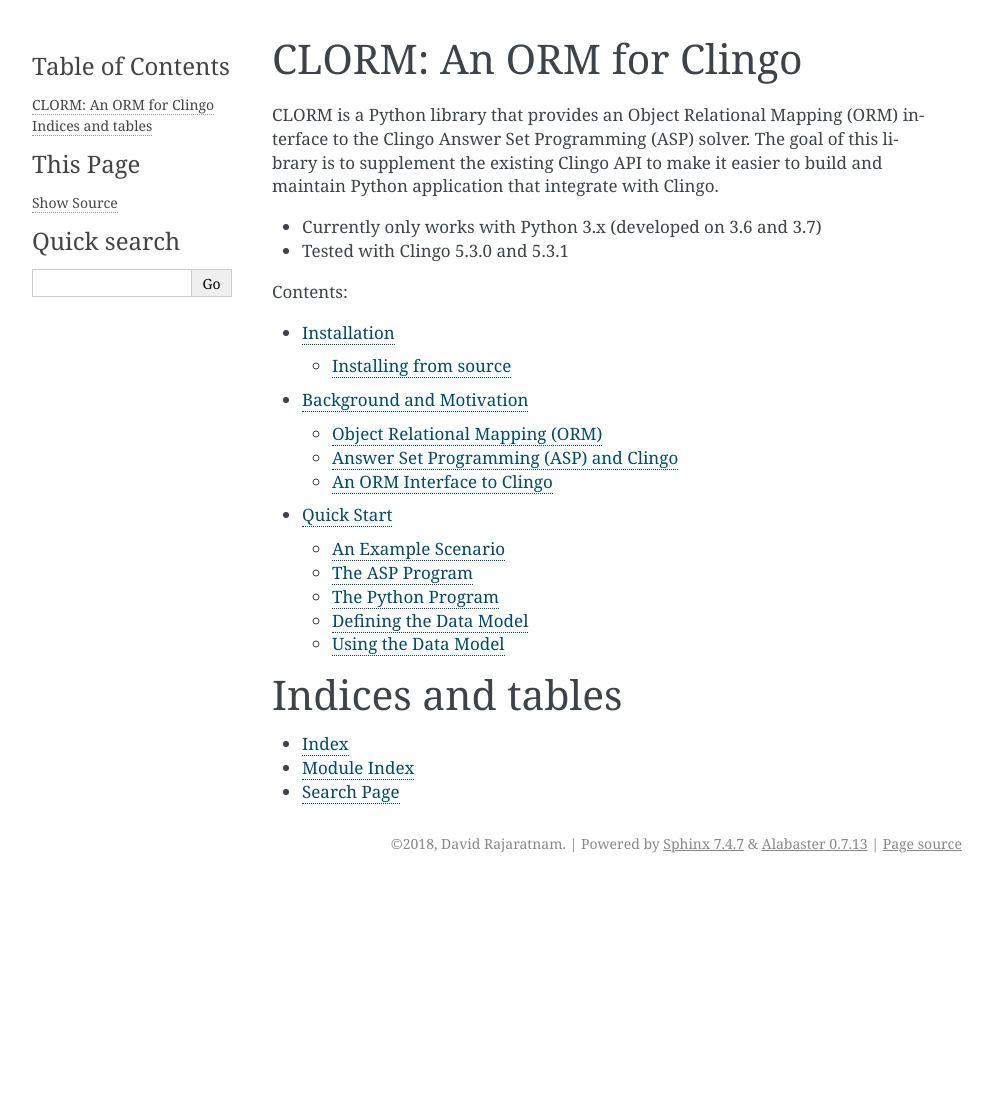
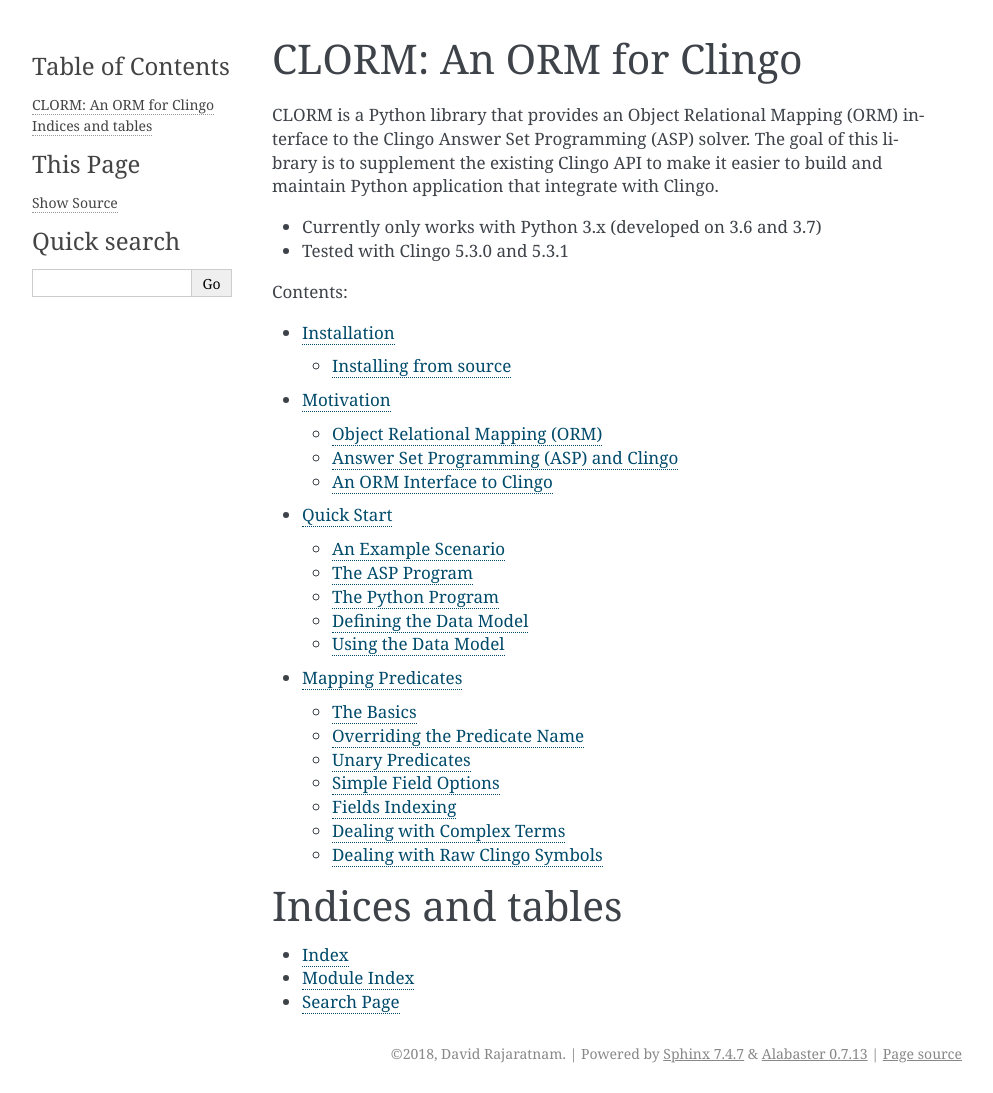
Before and after one commit to potassco/clorm, a Sphinx documentation site: the page built from docs/index.rst, in a window 1280 px wide. Shown: the whole page, without its empty margins (148-1141 px from the left). Built offline with Sphinx 7.4.7, drawn with Linux system fonts in a browser that asks for light colours; before the commit the page ends 900 px from its top, so only the background shows below that; some of the changed lines change nothing that is shown.

Commit message:
Described mapping predicates. Still need describe the FactBase and the integration with Clingo

```diff
--- a/docs/clorm/background.rst
+++ b/docs/clorm/background.rst
@@ -1,5 +1,5 @@
-Background and Motivation
-=========================
+Motivation
+==========
 
 Object Relational Mapping (ORM)
 -------------------------------
--- /dev/null
+++ b/docs/clorm/predicate.rst
@@ -0,0 +1,378 @@
+Mapping Predicates
+==================
+
+The heart of an ORM is defining the mapping between the predicates and Python
+objects. In CLORM this is acheived by sub-classing the ``Predicate`` class and
+defining the fields that map to the ASP predicate parameters.
+
+The Basics
+----------
+
+It is easiest to explain this mapping by way of a simple example. Consider the
+following ground atoms for the predicates ``address/2`` and ``pets/2``. This
+specifies that the address of the entity ``dave`` is ``UNSW Sydney`` and
+he/she/it has 1 pet.
+
+.. code-block:: prolog
+
+   address(dave, "UNSW Sydney").
+   pets(dave, 1).
+
+First, it is worth highlighting a few points about ASP syntax. All predicates
+must start with a lower-case letter and consist of only alphanumeric
+characters. ASP supports three basic types of *terms* (i.e., the parameters of a
+predicate); a *constant*, a *string*, and an *integer*. Like the predicate name
+requirements, constants consist of only alphanumeric characters with a starting
+lower-case character, a string occurs in quotes and can contain arbitrary
+characters.
+
+ASP syntax also supports *complex terms* which we will discuss later. Note: ASP
+does not support real number values.
+
+The following Python code provides the mapping to the ASP predicates:
+
+.. code-block:: python
+
+   from clorm import *
+
+   class Address(Predicate):
+      entity = ConstantField()
+      details = StringField()
+
+   class Pets(Predicate):
+      entity = ConstantField()
+      num = IntegerField(default=0)
+
+With the above class definitions we can instantiate some objects:
+
+.. code-block:: python
+
+   fact1 = Address(entity="bob", details="Sydney uni")
+   fact2 = Pets(entity="bob")
+   fact3 = Pets(entity="bill", num=2)
+
+When this Python code is imported into the Clingo solver it will correspond to
+the following two *ground atoms* (i.e., facts):
+
+.. code-block:: prolog
+
+   address(bob, "Sydney uni").
+   pets(bob, 0).
+   pets(bill, 2).
+
+There are some things to note here:
+
+* Predicate names: by default the name of the predicate is determined from the
+  class name with the first letter translated to lower-case.
+* Field order: the order of declared fields in the predicate class definition is
+  important.
+* Constant vs string: ``"bob"`` and ``"Sydney uni"`` are both Python strings but
+  because of the declaration of ``entity`` as a ``ConstantField`` this ensures
+  that the Python string ``"bob"`` is treated as an ASP constant. Note:
+  currently it is the users responsibility to ensure that the Python string
+  passed to a constant field satisfies the syntactic restriction.
+* The use of a default value: all the simple field types support the
+  specification of a default value.
+
+
+Overriding the Predicate Name
+-----------------------------
+
+There are many reasons why you might not want to use the default predicate name
+mapping. For example, the Python class name that would produce the desired
+predicate name may already be taken. Alternatively, you might want to
+distinguish between predicates which the same name but different arities; having
+predicates with the same name but a different arity is a legitimate and common
+practice with ASP programming.
+
+Overriding the default predicate name requires declaring a ``Meta`` sub-class
+for the predicate definition.
+
+.. code-block:: python
+
+   from clorm import *
+
+   class Address2(Predicate):
+      entity = ConstantField()
+      details = StringField()
+
+      class Meta:
+          name = "address"
+
+    class Address3(Predicate):
+      entity = ConstantField()
+      details = StringField()
+      country = StringField()
+
+      class Meta:
+          name = "address"
+
+Instantiating these classes:
+
+.. code-block:: python
+
+   shortaddress = Address2(entity="dave", details="UNSW Sydney")
+   longaddress = Address3(entity="dave", details="UNSW Sydney", country="AUSTRALIA")
+
+will produce the following matching ASP facts:
+
+.. code-block:: prolog
+
+   address(dave, "UNSW Sydney").
+   address(dave, "UNSW Sydney", "AUSTRALIA").
+
+Unary Predicates
+----------------
+
+A unary predicate is a predicate with no parameters and is also a legitimate and
+reasonable thing to see in an ASP program. Defining a corresponding Python class
+is straightforward:
+
+.. code-block:: python
+
+   from clorm import *
+
+   class AUnary(Predicate):
+       pass
+
+   fact = AUnary()
+
+Here every instantiation of ``AUnary`` corresponds to the ASP fact:
+
+.. code-block:: prolog
+
+    aUnary.
+
+Simple Field Options
+--------------------
+
+The are a number of options when specifying the Python field definitions for a
+predicate. We have already seen the ``default`` option, but there are also other
+options that are worth highlighting.
+
+Input and Output Functions
+^^^^^^^^^^^^^^^^^^^^^^^^^^
+
+As we have seen the ASP language only supports three simple term types;
+*constant*, *integer*, and *string*. Hence all simple data needs to be captured
+within one of these types and means that there may need to be some form of data
+format/type translation when converting between ASP and Python.
+
+For example, you may want to use an `IntegerField()`` to encode a number for an
+ASP predicate that tracks event bookings.
+
+.. code-block:: prolog
+
+    booking(20181231, "NYE party").
+
+with the corresponding Python ``Predicate`` sub-class definition:
+
+.. code-block:: python
+
+   from clorm import *
+
+   class Booking(Predicate):
+      date = IntegerField()
+      description = StringField()
+
+The standard Python way of dealing with dates is to use the ``datetime`` module:
+
+.. code-block:: python
+
+   import datetime
+   nye = datetime.date(2018, 12, 31)
+   nyeparty = Booking(date=int(nye.strftime("%Y%m%d")), description="NYE Party")
+
+Here the Python ``nyeparty`` variable corresponds precisely to the encoded ASP
+event.
+
+Now imagine that at a latter point in your code you want to use the date stored
+in the booking object. To do this you need to read the integer and translate it
+back into a Python date object:
+
+.. code-block:: python
+
+   nyedate = datetime.datetime.strptime(str(nyepart.date), "%Y%m%d")
+
+The process of creating and using the date in ``Booking`` object is cumbersome
+and error-prone as you have to remember to make the correct translation both in
+creating and reading the date.
+
+To help with this problem CLORM introduces the idea of input and output
+functions. These are specified as constructor options for the field definition.
+
+.. code-block:: python
+
+   import datetime
+   from clorm import *
+
+   class Booking(Predicate):
+       date=IntegerField(infunc=lambda d: int(d.strftime("%Y%m%d")),
+                         outfunc=lambda i : datetime.datetime.strptime(str(i), "%Y%m%d").date())
+      description = StringField()
+
+Now, with the input and output functions specified the Python developer is able
+to ignore the fact that within the ASP program the date is handled as an integer
+and can instead only deal with Python ``datetime.date`` objects.
+
+.. code-block:: python
+
+    nye = datetime.date(2018,12,31)
+    nyeparty = Booking(date=nye, description="NYE Party")
+
+    print("Event {}: date {} type {}".format(nyeparty, nyeparty.date, type(nyeparty.date)))
+
+will print the output:
+
+.. code-block:: bash
+
+    Event booking(20181231,"NYE Party"): date "2018-12-31" type <class 'datetime.date'>
+
+
+Fields Indexing
+---------------
+
+The final option that can be specified as part of a field definition is
+indexing. Specifying ``index = True`` can affect the behaviour when a
+``FactBase`` is created. We introduce fact bases in the next chapter, surfice to
+say they are simply a convenience container for storing sets of facts. They can
+be thought of as mini-databases and have some indexing support for improved
+query performance.
+
+We will discuss fact bases and the index options in the following chapter.
+
+Dealing with Complex Terms
+--------------------------
+
+So far we have shown how to create Python definitions that match predicates with
+simple terms. However, in ASP it is common to also use complex terms (also
+called *functions*) within a predicate.
+
+.. code-block:: prolog
+
+    booking(20181231, location("Sydney", "Australia)).
+
+or a tuple
+
+.. code-block:: prolog
+
+    booking2(20181231, ("Sydney", "Australia)).
+
+To support this flexibility CLORM introduces the ``ComplexTerm`` and
+``ComplexField`` sub-classes. A complex term is defined identically to a
+predicate, but in this case ``ComplexTerm`` needs to be
+sub-classed. ``ComplexField`` is then used to associate the ``ComplexTerm``
+definition with a specific field.
+
+.. code-block:: python
+
+   from clorm import *
+
+   class Location(ComplexTerm):
+      city = StringField()
+      country = StringField()
+
+   class Booking(Predicate):
+       date=IntegerField()
+       location=ComplexField(defn=Location)
+
+
+   class LocationTuple(ComplexTerm):
+      city = StringField()
+      country = StringField()
+
+      class Meta:
+         istuple = True
+
+   class Booking2(Predicate):
+       date=IntegerField()
+       location=ComplexFleid(defn=LocationTuple,
+                             default=LocationTuple(city="Sydney", country="Australia"))
+
+When specifying a ``ComplexField`` the ``defn`` parameter must be set to the
+desired ComplexTerm class. A default value can also be set.
+
+Dealing with Raw Clingo Symbols
+-------------------------------
+
+As well as allowing for complex terms CLORM also provides support for dealing
+with the objects created through the underlying Clingo Python API.
+
+
+Raw Clingo Symbols
+^^^^^^^^^^^^^^^^^^
+
+The Clingo API uses ``clingo.Symbol`` objects for dealing with facts; and there
+are a number of functions for creating the appropriate type of symbol objects
+(i.e., ``clingo.Function()``, ``clingo.Number()``, ``clingo.String()``).
+
+In essence the CLORM ``Predicate`` and ``ComplexTerm`` classes simply provide a
+more convenient and intuitive way for constructing and dealing with these
+``clingo.Symbol`` objects. In fact the underlying symbols can be accessed using
+the ``raw`` property of a ``Predicate`` or ``ComplexTerm`` object.
+
+.. code-block:: python
+
+   from clorm import *    # Predicate, ConstantField, StringField
+   from clingo import *   # Function, String
+
+   class Address(Predicate):
+      entity = ConstantField()
+      details = StringField()
+
+   address = Address(entity="dave", details="UNSW Sydney")
+
+   raw_address = Function("address", [Function("dave",[]), String("UNSW Sydney")])
+
+   assert address.raw == raw_address
+
+CLORM ``Predicate`` objects can also be constructed from the raw symbol
+objects. So assuming the above python code.
+
+.. code-block:: python
+
+   address_copy = Address(raw_=raw_address)
+
+Note: not every raw symbol will match (technically *unify*) with a given
+``Predicate`` definition. It the raw constructor fails to unify a symbol with a
+predicate definition a ``ValueError`` exception will be raised.
+
+Integrating Clingo Symbols into a Predicate Definition
+^^^^^^^^^^^^^^^^^^^^^^^^^^^^^^^^^^^^^^^^^^^^^^^^^^^^^^
+
+There are some cases when it might be convenient to combine the simplicity and
+the structure of the CLORM predicate interface with the flexibility of the
+underlying Clingo symbol API. For this CLORM introduces a ``RawField``.
+
+For example when modeling dynamic domains we can use a predicate to define what
+*fluents* are true at a given time point.
+
+.. code-block:: prolog
+
+   time(1..5).
+
+   true(X,T+1) :- fluent(X), not true(X,T).
+
+   fluent(light(on)).
+   fluent(robotlocation(roby, kitchen)).
+
+   true(light(on), 0).
+   true(robotlocation(roby,kitchen), 0).
+
+In this example the two instances of the ``true`` predicate have a different
+signature for the first term. While the definition of the fluent is important at
+the ASP level, however, at the Python level we may not be interested in what the
+fluents are, only whether they are true or not. Hence we can treat the fluents
+themselves as a raw Clingo symbol object.
+
+
+.. code-block:: python
+
+   from clorm import *
+
+   class True(Predicate):
+      fluent = RawField()
+      time = IntegerField()
+
+Accessing the value of the ``fluent`` simply returns the raw Clingo symbol. Also
+the ``RawField`` has the property that it will unify with any symbol object.
--- a/docs/index.rst
+++ b/docs/index.rst
@@ -22,6 +22,7 @@
    clorm/installation
    clorm/background
    clorm/quickstart
+   clorm/predicate
 
 
 Indices and tables
```
